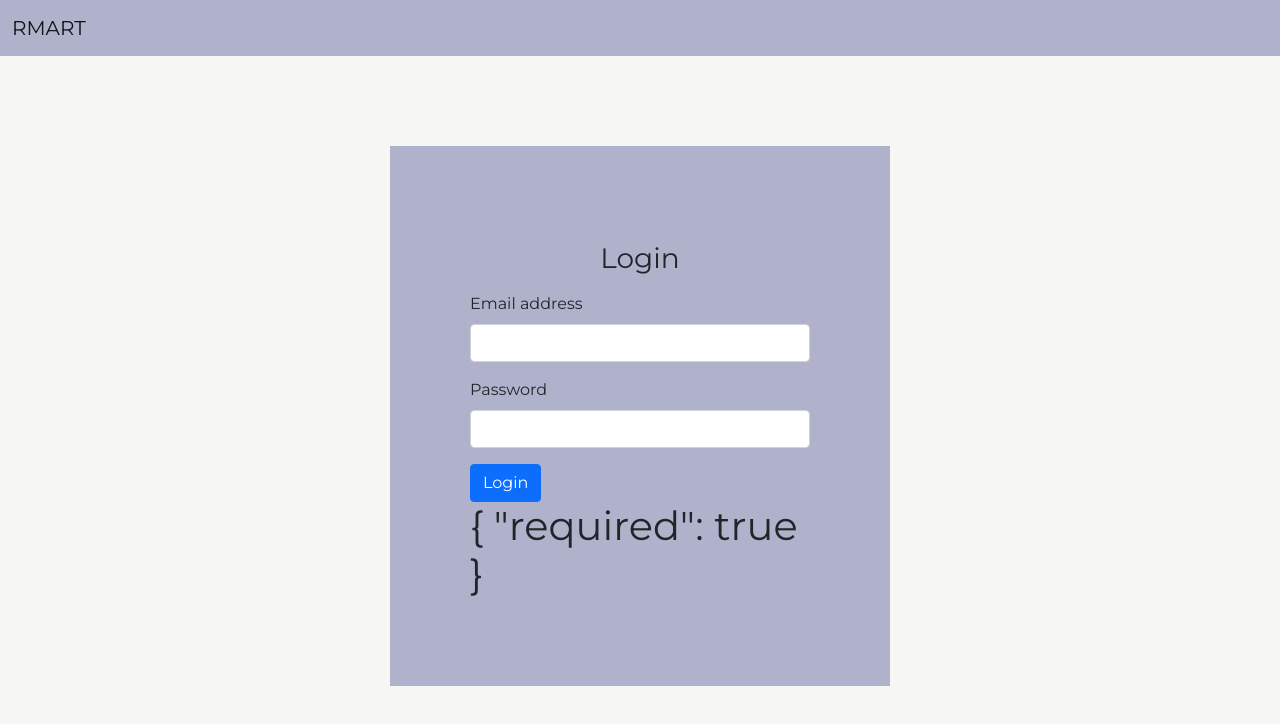
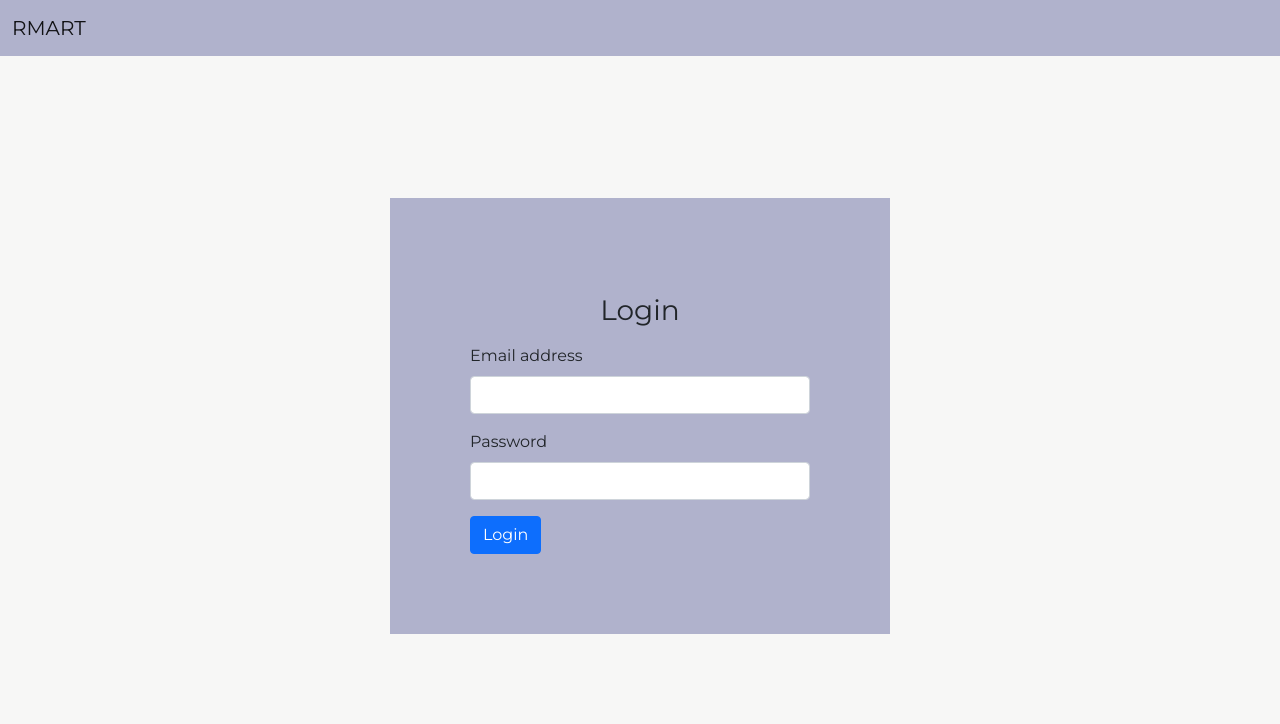
Before and after one commit to chandrangreat/RMart, an Angular app: page /login in a window 1280 px wide. Shown: the top 724 px of the page. Built offline with nearby package versions, Linux system fonts and the light colour scheme.

Commit message:
Removed stray heading element

```diff
--- a/src/app/login/login.component.html
+++ b/src/app/login/login.component.html
@@ -22,7 +22,6 @@
             </div>
           </div>
           <button type="submit" class="btn btn-primary">Login</button>
-          <h1>{{password?.errors | json}}</h1>
           <div class="my-2 invalid-server-feedback" *ngIf="errorMessage">
             {{errorMessage}}
           </div>
```
